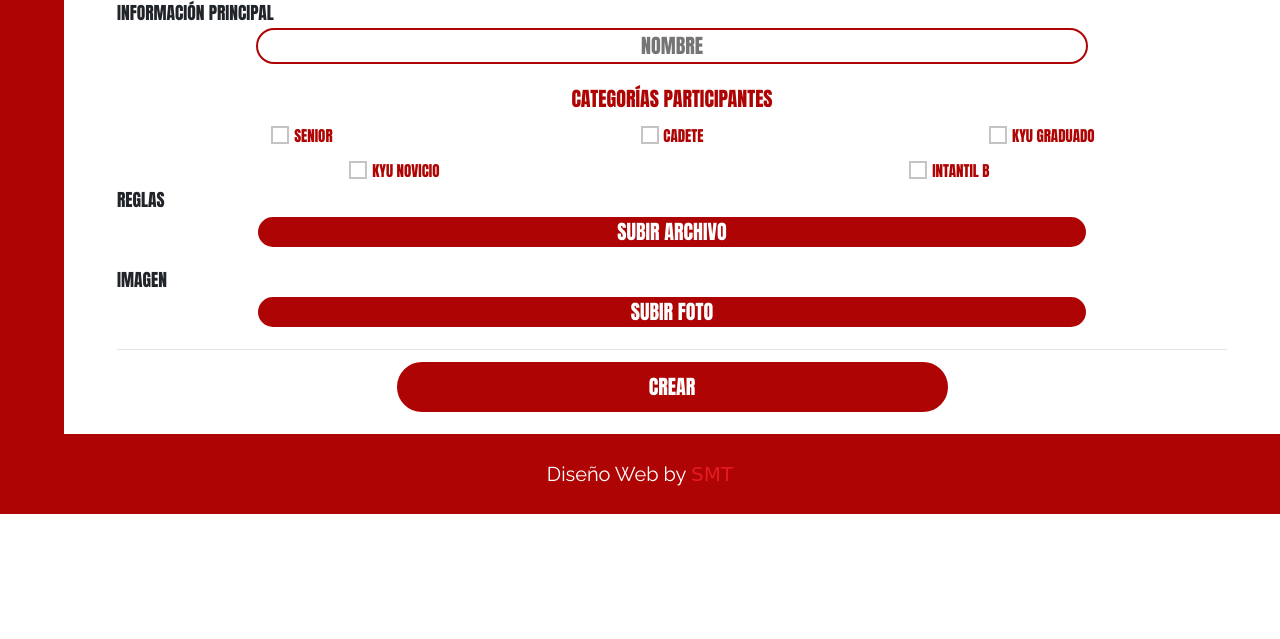
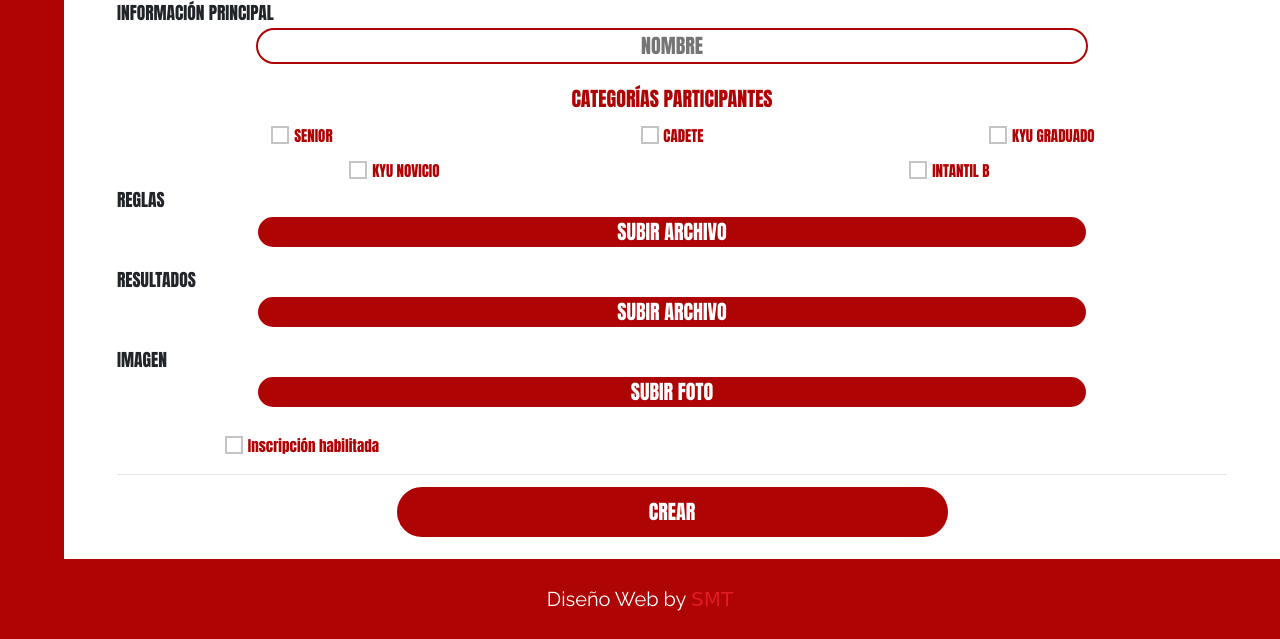
Before and after one commit to franmoli/fmj, a PHP site: page /administracion/crear-torneo.php in a window 1280 px wide. Shown: the part 243-882 px from the top of the page. Before the commit the page ends 757 px from the top, so only its background shows below. Run offline with PHP 8.4, Linux system fonts and the light colour scheme; a user stored in the database is signed in; some libraries are stand-ins or nearby versions; some web fonts are replaced.

Commit message:
Front de los resultados

```diff
--- a/administracion/crear-torneo.php
+++ b/administracion/crear-torneo.php
@@ -1,17 +1,21 @@
 <?php
+
 //controlo el acceso sin autorizacion
 require('templates/access_control.php'); ?>
 
 <!DOCTYPE html>
 <html lang="es">
-<?php include 'templates/head.php'; ?>
+<?php
+include 'templates/head.php'; ?>
 
 <body id="admin-index">
 <!-- Header -->
-    <?php include 'templates/header.php'; ?>
+<?php
+include 'templates/header.php'; ?>
 <div class="row">
     <!-- Sidebar -->
-        <?php include 'templates/sidebar.php'; ?>
+    <?php
+    include 'templates/sidebar.php'; ?>
     <!-- Contenido principal -->
     <main id="contenido-principal" class="text-center">
         <!-- Descripción -->
@@ -30,7 +34,8 @@ require('templates/access_control.php'); ?>
                 <h3 class="text-left">INFORMACIÓN PRINCIPAL</h3>
                 <!-- Nombre -->
                 <div class="nombre">
-                        <input id="nombre-torneo" class="text-white text-center with-error" type="text" placeholder="NOMBRE">
+                    <input id="nombre-torneo" class="text-white text-center with-error" type="text"
+                           placeholder="NOMBRE">
                     <small>
                         El campo debe contener entre 5 y 30 caracteres <br>
                         No deben incluirse caracteres especiales
@@ -58,7 +63,8 @@ require('templates/access_control.php'); ?>
                                 </label>
                             </div>
                             <div class="col-md-4 checkbox-button">
-                                    <input id="categoria-kyuGraduado" type="checkbox" name="categorias-torneo" value="KYU GRADUADO">
+                                <input id="categoria-kyuGraduado" type="checkbox" name="categorias-torneo"
+                                       value="KYU GRADUADO">
                                 <label for="categoria-kyuGraduado">
                                     <div class="icono"></div>
                                     <span>KYU GRADUADO</span>
@@ -67,14 +73,16 @@ require('templates/access_control.php'); ?>
                         </div>
                         <div class="row">
                             <div class="col-md-6 checkbox-button">
-                                    <input id="categoria-kyuNovicio" type="checkbox" name="categorias-torneo" value="KYU NOVICIO">
+                                <input id="categoria-kyuNovicio" type="checkbox" name="categorias-torneo"
+                                       value="KYU NOVICIO">
                                 <label for="categoria-kyuNovicio">
                                     <div class="icono"></div>
                                     <span>KYU NOVICIO</span>
                                 </label>
                             </div>
                             <div class="col-md-6 checkbox-button">
-                                    <input id="categoria-infantilB" type="checkbox" name="categorias-torneo" value="INFANTIL B">
+                                <input id="categoria-infantilB" type="checkbox" name="categorias-torneo"
+                                       value="INFANTIL B">
                                 <label for="categoria-infantilB">
                                     <div class="icono"></div>
                                     <span>INTANTIL B</span>
@@ -87,20 +95,38 @@ require('templates/access_control.php'); ?>
                 <h3 class="text-left">REGLAS</h3>
                 <!-- Reglas -->
                 <div class="reglas">
-                        <div class="reglas-torneo"><input id="reglas-torneo" class="text text-center" type="file" placeholder="REGLAS DEL TORNEO"></div>
+                    <div class="reglas-torneo"><input id="reglas-torneo" class="text text-center" type="file"
+                                                      placeholder="REGLAS DEL TORNEO"></div>
                     <label for="reglas-torneo" class="file text-center col-md-12">
+                        <div>SUBIR ARCHIVO</div>
+                    </label>
+                </div>
+                <h3 class="text-left">RESULTADOS</h3>
+                <!-- Resultados -->
+                <div class="resultados">
+                    <div class="resultados-torneo"><input id="resultados-torneo" class="text text-center" type="file"
+                                                          placeholder="REUSLTADOS DEL TORNEO"></div>
+                    <label for="resultados-torneo" class="file text-center col-md-12">
                         <div>SUBIR ARCHIVO</div>
                     </label>
                 </div>
                 <!-- IMAGEN -->
                 <h3 class="text-left">IMAGEN</h3>
                 <div class="foto">
-                        <div class="foto-torneo"><input id="foto-torneo" class="fotarda text text-center" type="file" value="FOTO"></div>
+                    <div class="foto-torneo"><input id="foto-torneo" class="fotarda text text-center" type="file"
+                                                    value="FOTO"></div>
                     <label for="foto-torneo" class="file text-center col-md-12">
                         <div>SUBIR FOTO</div>
                     </label>
                 </div>
-
+                <!-- Inscripcion habilitada -->
+                <div class="col-md-4 checkbox-button">
+                    <input id="inscripcion-habilitada" type="checkbox" name="inscripcion">
+                    <label for="inscripcion-habilitada">
+                        <div class="icono"></div>
+                        <span>Inscripción habilitada</span>
+                    </label>
+                </div>
                 <hr>
                 <!-- Enviar formulario -->
                 <input class="text text-center" type="submit" value="CREAR">
@@ -109,9 +135,11 @@ require('templates/access_control.php'); ?>
     </main>
 </div>
 <!-- Footer -->
-    <?php include 'templates/footer.php'; ?>
+<?php
+include 'templates/footer.php'; ?>
 </body>
 
-<?php include 'templates/scripts.php'; ?>
+<?php
+include 'templates/scripts.php'; ?>
 
 </html>
--- a/torneos.php
+++ b/torneos.php
@@ -83,6 +83,7 @@
                                     <ul class="listabotones">
                                         <li><a href="calendario.php?torneo=<?php echo $torneo['id']; ?>">Calendario</a></li>
                                         <li><a href="<?php echo $torneo['reglas']; ?>" target="_blank">Ver Reglas</a></li>
+                                        <li><a href="<?php echo $torneo['resultados']; ?>" target="_blank">Ver Reglas</a></li>
                                         <li><a href="inscripcion-torneo.php?id=<?php echo $torneo['id']; ?>">Inscribirse</a></li>
                                     </ul>
                                 </div>
```
Lines whose indentation alone changed are shown as unchanged.
